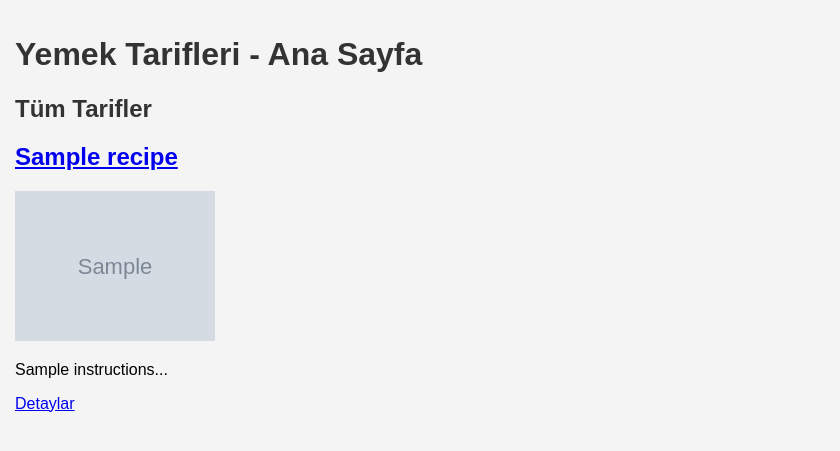
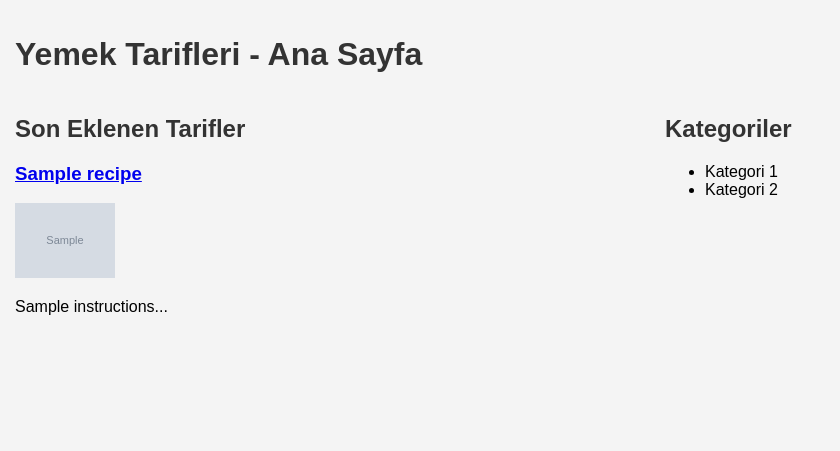
Before and after one commit to metincd/YemekTarifleri, a Django app: template yemek_tarifleri/yemek_tarifleri/templates/home.html in a window 1280 px wide. Shown: the part 70-521 px from the top of the page, without its empty margins (0-840 px from the left). Run offline with Django 4.2, Linux system fonts and the light colour scheme; the template is opened without the code that fills it: most values are stand-ins (such as "Sample title", 1, 10 or a date in 2020); grey boxes marked "Sample" are stand-in pictures.

Commit message:
category added for filtering and searching easily

```diff
--- a/yemek_tarifleri/yemek_tarifleri/static/css/style.css
+++ b/yemek_tarifleri/yemek_tarifleri/static/css/style.css
@@ -64,3 +64,17 @@ button {
 button:hover {
     background-color: #4cae4c;
 }
+
+.container {
+    display: flex;
+    justify-content: space-between;
+  }
+
+.left-column, .right-column {
+    width: 48%;
+  }
+
+.recipe img {
+    max-width: 100%;
+    height: auto;
+  }
--- a/yemek_tarifleri/yemek_tarifleri/templates/home.html
+++ b/yemek_tarifleri/yemek_tarifleri/templates/home.html
@@ -2,21 +2,33 @@
 
 {% block content %}
 <h1>Yemek Tarifleri - Ana Sayfa</h1>
-<h2>Tüm Tarifler</h2>
+
+<div class="container">
+  <div class="left-column">
+    <h2>Son Eklenen Tarifler</h2>
     <div class="recipes">
       {% for recipe in recipes %}
         <div class="recipe">
-      <h2>
+          <h3>
             <a href="{% url 'recipe_detail' pk=recipe.pk %}">{{ recipe.title }}</a>
-      </h2>
+          </h3>
           <a href="{% url 'recipe_detail' pk=recipe.pk %}">
-        <img src="{{ recipe.image.url }}" alt="{{ recipe.title }}" width="200">
+            <img src="{{ recipe.image.url }}" alt="{{ recipe.title }}" width="100">
           </a>
-      <p>{{ recipe.instructions|slice:":150" }}...</p>
-      <a href="{% url 'recipe_detail' pk=recipe.pk %}">Detaylar</a>
+          <p>{{ recipe.instructions|slice:":100" }}...</p>
         </div>
       {% empty %}
         <p>Henüz tarif eklenmemiş.</p>
       {% endfor %}
     </div>
+  </div>
+
+  <div class="right-column">
+    <h2>Kategoriler</h2>
+    <ul>
+      <li>Kategori 1</li>
+      <li>Kategori 2</li>
+    </ul>
+  </div>
+</div>
 {% endblock %}
```
Also changed, not shown: yemek_tarifleri/yemek_tarifleri/models.py (+11 -3 lines), recipes/yogurt-tatlisi.jpg (added), yemek_tarifleri/yemek_tarifleri/migrations/0004_auto_20231225_2023.py (added). Lines whose indentation alone changed are shown as unchanged.
